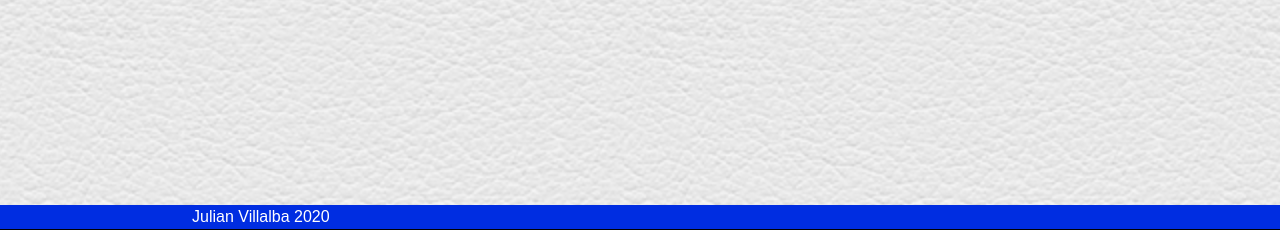
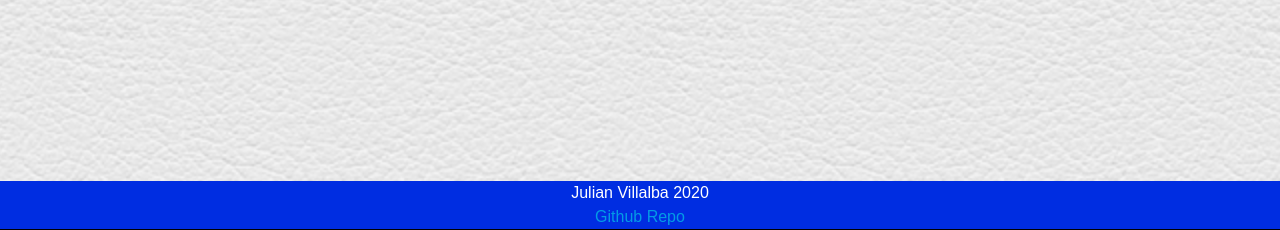
Before and after one commit to jrvillalba1993/scraper_news, a Node server app: page /articles in a window 1280 px wide. Shown: the part 570-800 px from the top of the page. Run offline with Node 20, Linux system fonts and the light colour scheme; data that the repository does not hold is empty; some libraries are stand-ins or nearby versions; some web fonts are replaced.

Commit message:
final commit

```diff
--- a/controller/controller.js
+++ b/controller/controller.js
@@ -18,7 +18,7 @@ router.get("/scrape", function(req, res) {
     var $ = cheerio.load(html);
     var titlesArray = [];
 
-    <!-- Articles -->
+    <!-- Scraping specifics-->
     $("h2.c-entry-box--compact__title").each(function(i, element) {
       var result = {};
 
--- a/server.js
+++ b/server.js
@@ -11,7 +11,7 @@ app.use(
     extended: false
   })
 );
-//Handlebar Layout
+//Connecting Handlebars
 app.use(express.static(process.cwd() + "/public"));
 var exphbs = require("express-handlebars");
 app.engine(
@@ -21,6 +21,7 @@ app.engine(
   })
 );
 //Mongo Connection to db
+// If deployed, use the deployed database. Otherwise use the local mongoHeadlines database
 app.set("view engine", "handlebars");
 const MONGODB_URI =
   process.env.MONGODB_URI || "nomongodb://localhost/mongoHeadlines";
--- a/views/layouts/main.handlebars
+++ b/views/layouts/main.handlebars
@@ -4,6 +4,11 @@
 <head>
     <title>Scraper News</title>
 
+    <!--favicon--->
+    <link rel="shortcut icon" href="assets/images/favicon.ico" type="image/x-icon">
+    <link rel="icon" href="assets/images/favicon.ico" type="image/x-icon">
+
+    <!--CSS-->
     <link rel="stylesheet" href="https://cdnjs.cloudflare.com/ajax/libs/materialize/0.97.8/css/materialize.min.css">
     <link href="https://fonts.googleapis.com/icon?family=Material+Icons" rel="stylesheet">
     <link rel="stylesheet" href="/assets/css/style.css">
--- a/views/partials/footer.handlebars
+++ b/views/partials/footer.handlebars
@@ -1,8 +1,11 @@
 <footer class="topnav">
     <div  id="nav-mobile">
-        <div class="container" style="color: white;">
+        <div class="center" style="color: white;">
          Julian Villalba 2020
 
         </div>
+                <div class="center" style="color: white;">
+         <a href="https://github.com/jrvillalba1993/scraper_news">Github Repo</a>
+        </div>
     </div>
 </footer>
```
Also changed, not shown: public/assets/images/favicon.ico (added), public/assets/images/logo.png (added), 1 other file.
